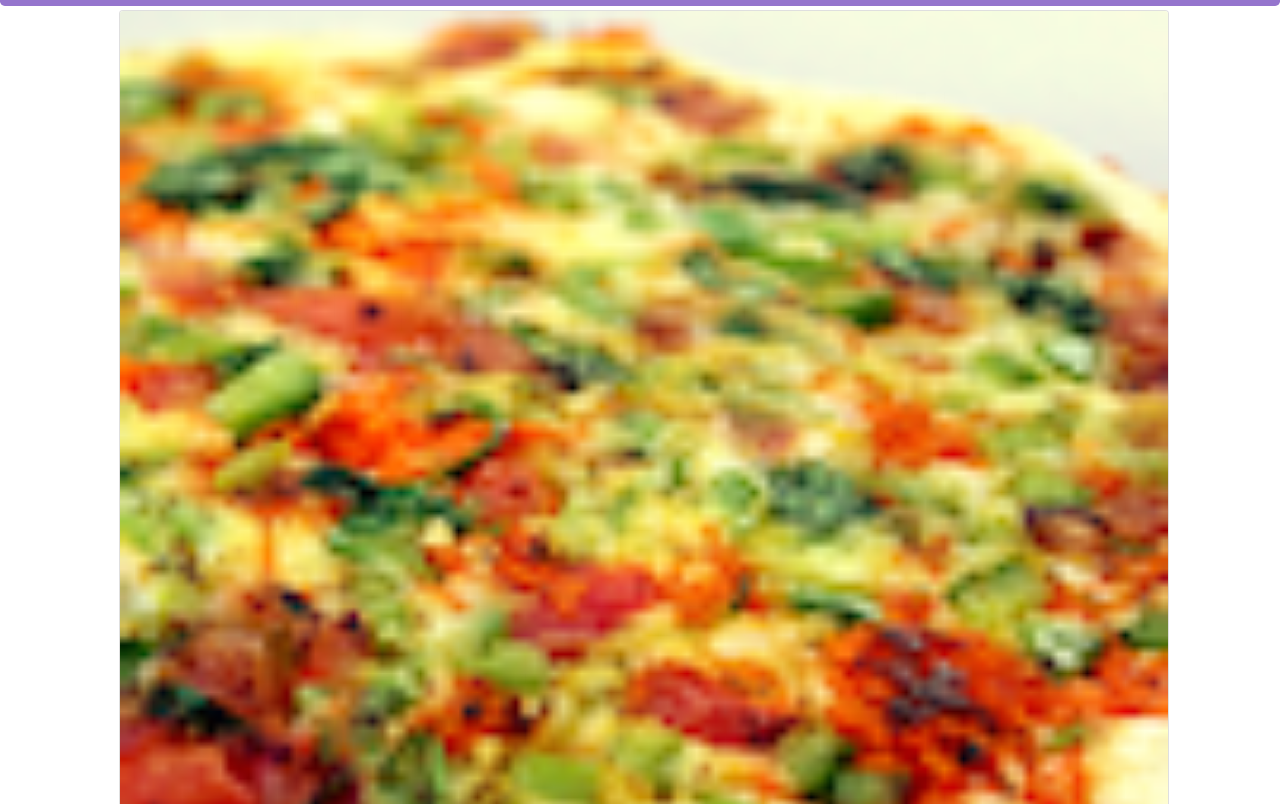
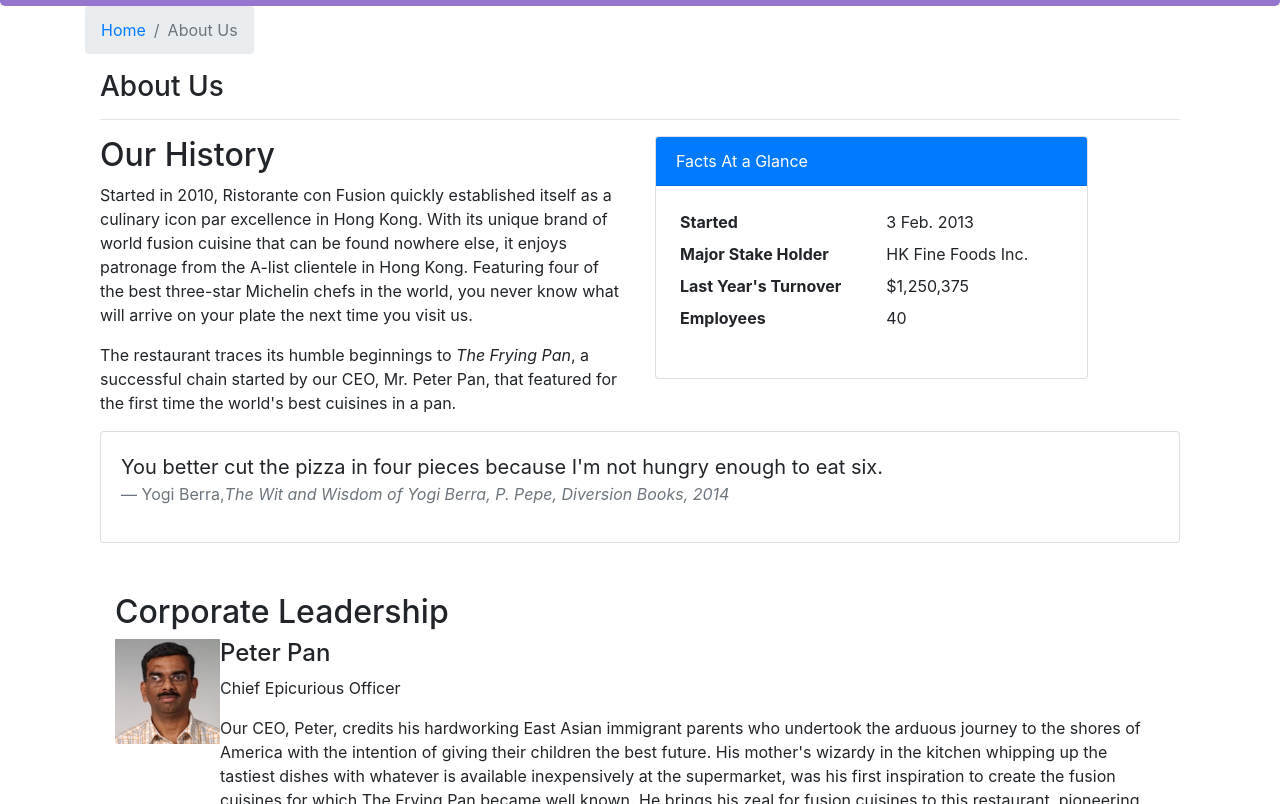
Before and after one commit to sah-arjun/RestaurantWebApp, a React (Create React App) app: page /aboutus in a window 1280 px wide. Before the commit this address led to /home. Shown: the part 336-1140 px from the top of the page. Built offline with nearby package versions, Linux system fonts and the light colour scheme.

Commit message:
Added About Us page

```diff
--- a/src/App.js
+++ b/src/App.js
@@ -8,7 +8,7 @@
   render() {
     return (
       <BrowserRouter>
-        <div className="App">
+        <div>
           <Main />
         </div>
       </BrowserRouter>
--- /dev/null
+++ b/src/components/About.js
@@ -0,0 +1,113 @@
+import React from "react";
+import {
+  Breadcrumb,
+  BreadcrumbItem,
+  Card,
+  CardBody,
+  CardHeader,
+  Media
+} from "reactstrap";
+import { Link } from "react-router-dom";
+
+const RenderLeader = ({ leaderList }) => {
+  return leaderList.map(leader => {
+    return (
+      <Media key={leader.id}>
+        <Media left middle>
+          <Media object src={leader.image} alt="Leader Pic" />
+        </Media>
+        <Media body className="ml-10">
+          <Media heading>{leader.name}</Media>
+          <p>{leader.designation}</p>
+          <p>{leader.description}</p>
+        </Media>
+      </Media>
+    );
+  });
+};
+
+function About(props) {
+  return (
+    <div className="container">
+      <div className="row">
+        <Breadcrumb>
+          <BreadcrumbItem>
+            <Link to="/home">Home</Link>
+          </BreadcrumbItem>
+          <BreadcrumbItem active>About Us</BreadcrumbItem>
+        </Breadcrumb>
+        <div className="col-12">
+          <h3>About Us</h3>
+          <hr />
+        </div>
+      </div>
+      <div className="row">
+        <div className="col-12 col-md-6">
+          <h2>Our History</h2>
+          <p>
+            Started in 2010, Ristorante con Fusion quickly established itself as
+            a culinary icon par excellence in Hong Kong. With its unique brand
+            of world fusion cuisine that can be found nowhere else, it enjoys
+            patronage from the A-list clientele in Hong Kong. Featuring four of
+            the best three-star Michelin chefs in the world, you never know what
+            will arrive on your plate the next time you visit us.
+          </p>
+          <p>
+            The restaurant traces its humble beginnings to{" "}
+            <em>The Frying Pan</em>, a successful chain started by our CEO, Mr.
+            Peter Pan, that featured for the first time the world's best
+            cuisines in a pan.
+          </p>
+        </div>
+        <div className="col-12 col-md-5">
+          <Card>
+            <CardHeader className="bg-primary text-white">
+              Facts At a Glance
+            </CardHeader>
+            <CardBody>
+              <dl className="row p-1">
+                <dt className="col-6">Started</dt>
+                <dd className="col-6">3 Feb. 2013</dd>
+                <dt className="col-6">Major Stake Holder</dt>
+                <dd className="col-6">HK Fine Foods Inc.</dd>
+                <dt className="col-6">Last Year's Turnover</dt>
+                <dd className="col-6">$1,250,375</dd>
+                <dt className="col-6">Employees</dt>
+                <dd className="col-6">40</dd>
+              </dl>
+            </CardBody>
+          </Card>
+        </div>
+        <div className="col-12">
+          <Card>
+            <CardBody className="bg-faded">
+              <blockquote className="blockquote">
+                <p className="mb-0">
+                  You better cut the pizza in four pieces because I'm not hungry
+                  enough to eat six.
+                </p>
+                <footer className="blockquote-footer">
+                  Yogi Berra,
+                  <cite title="Source Title">
+                    The Wit and Wisdom of Yogi Berra, P. Pepe, Diversion Books,
+                    2014
+                  </cite>
+                </footer>
+              </blockquote>
+            </CardBody>
+          </Card>
+        </div>
+      </div>
+      <div className="row row-content">
+        <div className="col-12">
+          <h2>Corporate Leadership</h2>
+        </div>
+        <div className="col-12">
+          <RenderLeader leaderList={props.leaders} />
+        </div>
+      </div>
+    </div>
+  );
+}
+
+export default About;
--- a/src/components/Main.js
+++ b/src/components/Main.js
@@ -6,6 +6,7 @@
 import Header from "./Header";
 import Footer from "./Footer";
 import Contact from "./Contact";
+import About from "./About";
 import { DISHES } from "../shared/dishes";
 import { COMMENTS } from "../shared/comments";
 import { PROMOTIONS } from "../shared/promotions";
@@ -61,6 +62,10 @@
           <Switch>
             <Route path="/home" component={HomePage} />
             <Route
+              path="/aboutus"
+              component={() => <About leaders={this.state.leaders} />}
+            />
+            <Route
               exact
               path="/menu"
               component={() => <Menu dishes={this.state.dishes} />}
```
Also changed, not shown: src/components/Header.js (+8 -4 lines).
